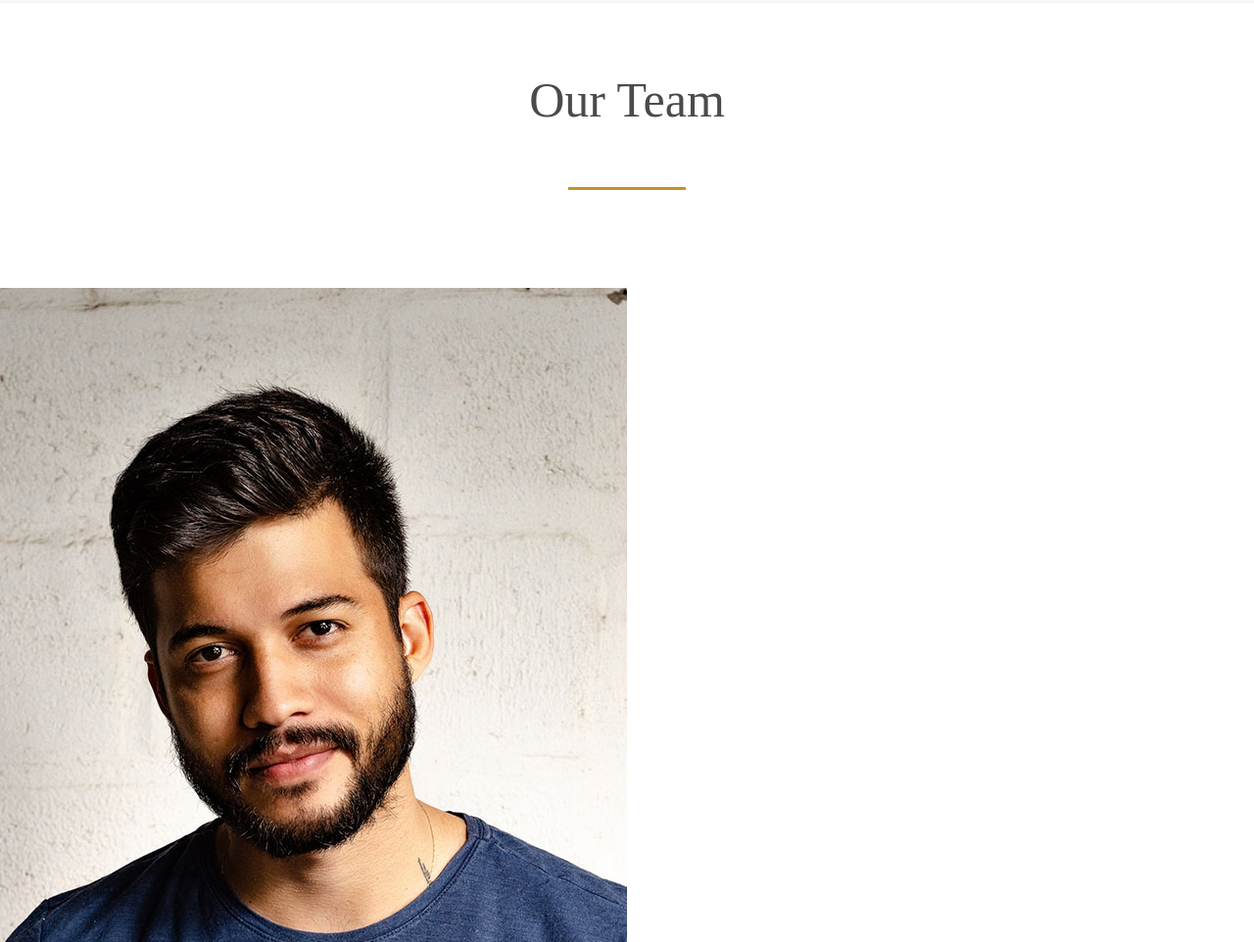
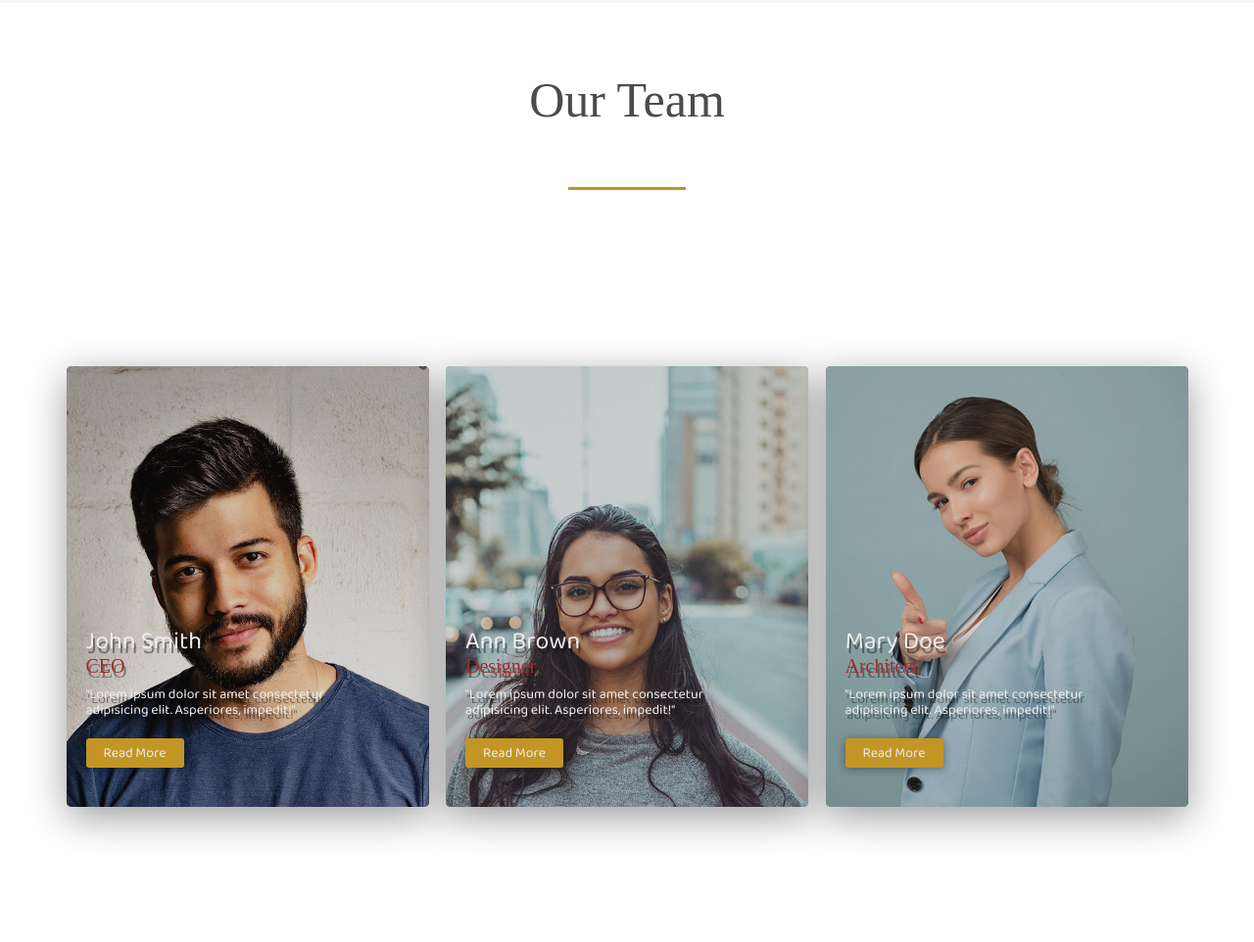
Before and after one commit to LaserPewPew10/ARCH-P, a plain HTML site: page index.html in a window 1280 px wide. Shown: the part 1798-2760 px from the top of the page at 98% size. Drawn offline with Linux system fonts and the light colour scheme; a web font is replaced by a local one.

Commit message:
adding styling to about us section for cards

```diff
--- a/style.css
+++ b/style.css
@@ -359,3 +359,87 @@ html {
   object-fit: cover;
   opacity: 0.8;
 }
+
+.team {
+  display: flex;
+  flex-direction: column;
+  justify-content: center;
+  align-items: center;
+  padding: 0 5rem 20rem 5rem;
+}
+
+.cards-wrapper {
+  display: flex;
+  justify-content: space-evenly;
+  margin-top: 8rem;
+  width: 100%;
+}
+
+.card {
+  width: 37rem;
+  height: 45rem;
+  box-shadow: 0 1rem 4rem rgba(0, 0, 0, 0.4);
+  border-radius: 0.5rem;
+  position: relative;
+}
+
+.card-img-wrapper {
+  width: 100%;
+  height: 100%;
+  background-color: #262626;
+  border-radius: 0.5rem;
+}
+
+.card-img-wrapper img {
+  width: 100%;
+  height: 100%;
+  object-fit: cover;
+  opacity: 0.8;
+  border-radius: 0.5rem;
+}
+
+.card-info {
+  position: absolute;
+  bottom: 2rem;
+  padding: 2rem;
+  text-shadow: 0.2rem 0.5rem rgba(0, 0, 0, 0.4);
+}
+
+.card-info h2 {
+  font-family: 'Baloo da 2', serif;
+  font-size: 2.5rem;
+  line-height: 2.5rem;
+  font-weight: 300;
+  color: #eee;
+}
+
+.card-info h3 {
+  font-family: 'Muli', serif;
+  font-size: 2rem;
+  font-weight: 500;
+  color: #a52a2a;
+  margin-bottom: 1rem;
+}
+
+.card-info p {
+  font-family: 'Baloo Da 2', serif;
+  font-size: 1.4rem;
+  line-height: 1.6rem;
+  font-weight: 300;
+  color: #eee;
+  width: 80%;
+  margin-bottom: 2rem;
+}
+
+.card-info button {
+  width: 10rem;
+  height: 3rem;
+  background-color: #c29525;
+  border: none;
+  font-family: 'Baloo Da 2', serif;
+  font-size: 1.4rem;
+  line-height: 1.5rem;
+  color: #eee;
+  border-radius: 0.3rem;
+  box-shadow: 0 0.1rem 0.8rem rgba(0, 0, 0, 0.4);
+}
```
